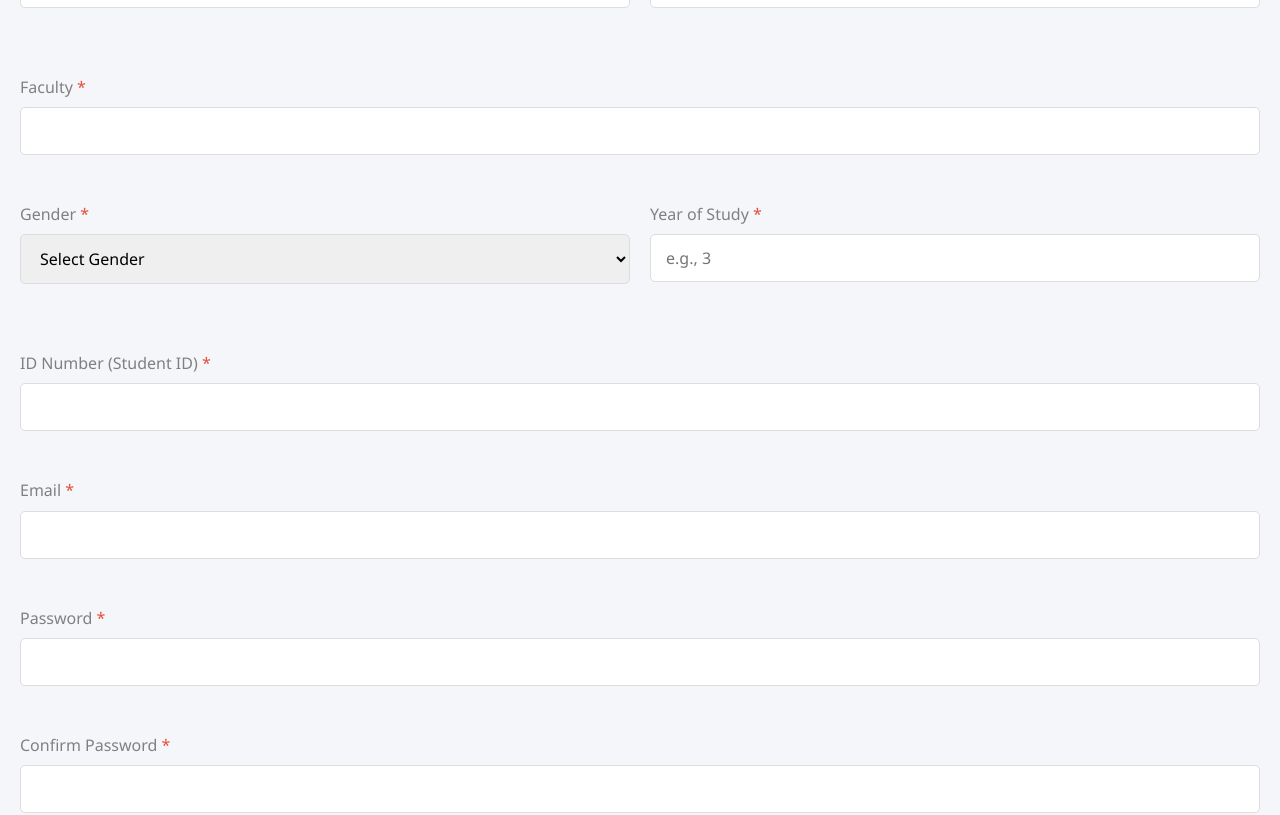
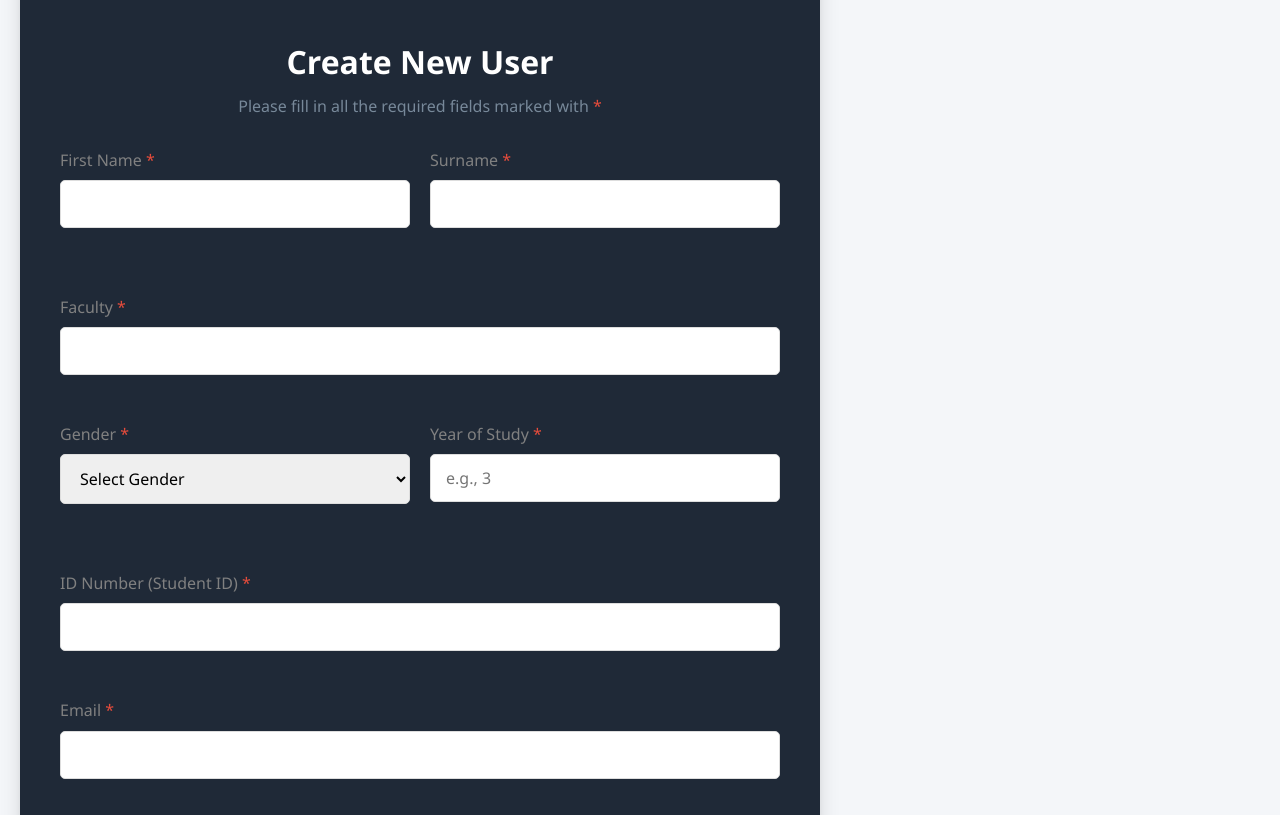
Before and after one commit to cindypatricia8/E-vote-system, a React (Vite) app in the folder Frontend/: page /register in a window 1280 px wide. Shown: the top 815 px of the page. Built offline with nearby package versions, Linux system fonts and the light colour scheme; a web font is replaced by a local one.

Commit message:
Readjusting sign up css

```diff
--- a/Frontend/src/pages/login.tsx
+++ b/Frontend/src/pages/login.tsx
@@ -67,7 +67,6 @@ const LoginPage: React.FC = () => {
   return (
     <div className="login-page-container">
       <div className="instruction-box">
-        <div className="alert-logo" aria-hidden="true"></div>
         <span className="instruction-text">Sign in with your Account to Access Monash Portal Apps</span>
       </div>
 
--- a/Frontend/src/pages/signUp.css
+++ b/Frontend/src/pages/signUp.css
@@ -12,6 +12,7 @@ body {
   justify-content: center;
   align-items: center;
   padding: 20px;
+
 }
 
 .container {
@@ -20,24 +21,27 @@ body {
   box-shadow: 0 10px 30px rgba(0, 0, 0, 0.1);
   width: 100%;
   max-width: 600px;
+  padding-top :30px;
   padding: 30px;
 }
 
 .header {
   text-align: center;
   margin-bottom: 30px;
+  padding-top:400px;
 }
 
 .header h1 {
-  color: #333;
+  color: white;
   margin-bottom: 10px;
 }
 
 .header p {
-  color: #666;
+  color: lightslategray;
 }
 
 .form-group {
+  padding-top: 0px;
   margin-bottom: 20px;
 }
 
--- a/Frontend/src/pages/signUp.tsx
+++ b/Frontend/src/pages/signUp.tsx
@@ -103,8 +103,8 @@ const SignUp: React.FC = () => {
   }
 
   return (
-    <div className="signup-container">
-      <div className="signup-header">
+    <div className="container">
+      <div className="header">
         <h1>Create New User</h1>
         <p>Please fill in all the required fields marked with <span className="required">*</span></p>
       </div>
```
